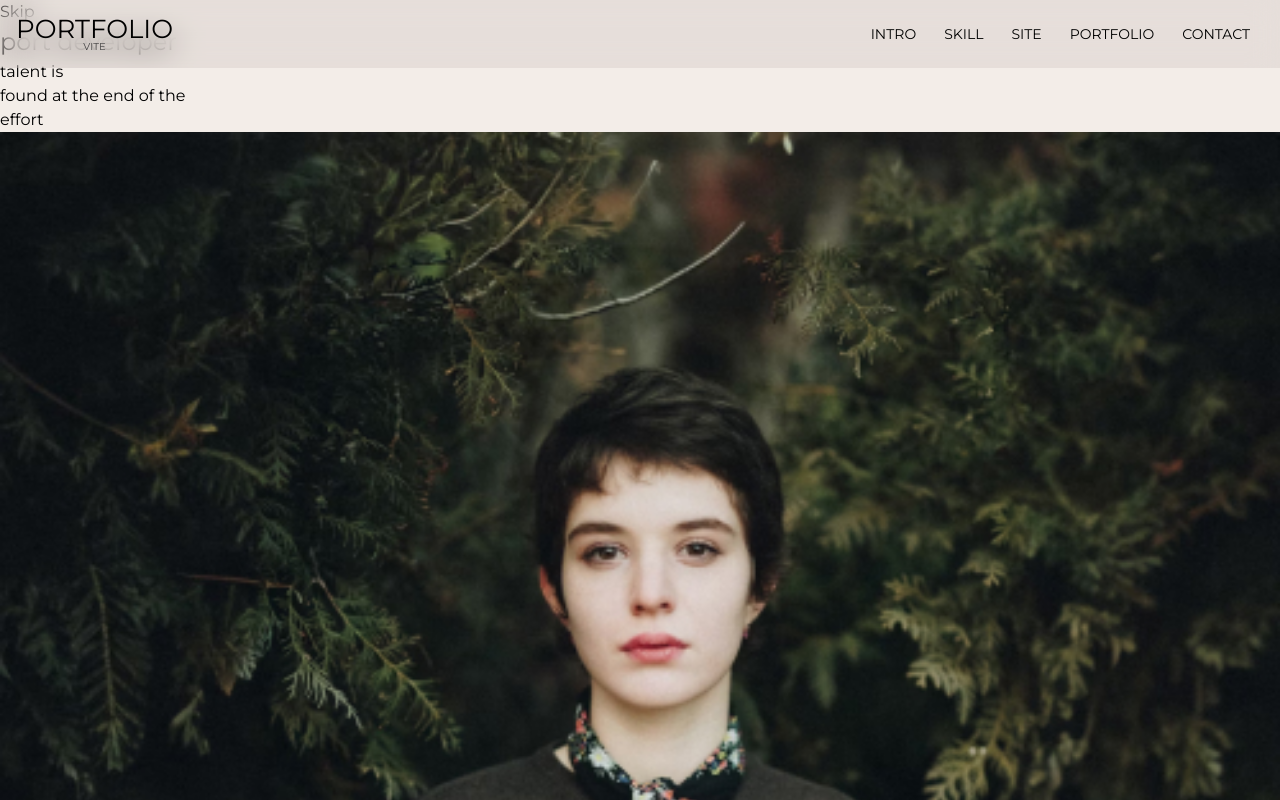
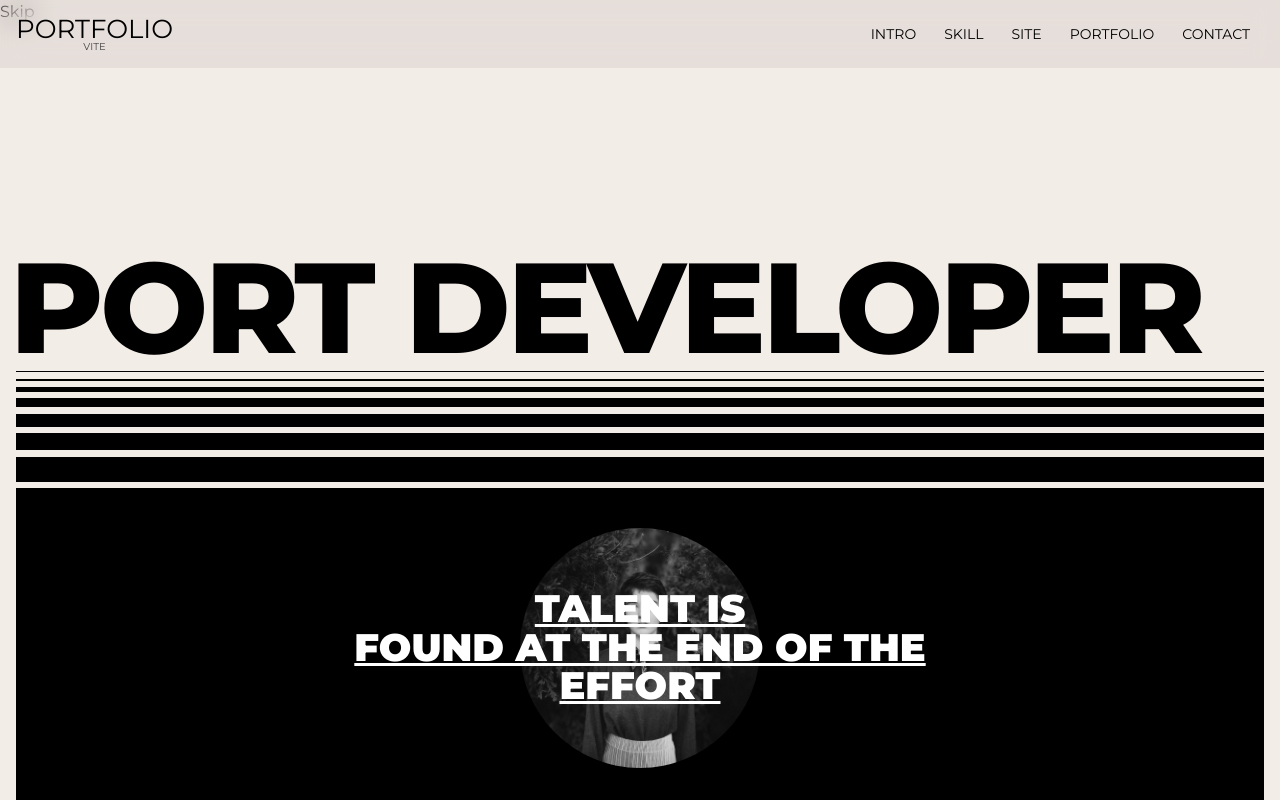
Before and after one commit to alliejj99/port2024-next, a Next.js app: page / in a window 1280 px wide. Shown: the top 800 px of the page. Built offline with nearby package versions, Linux system fonts and the light colour scheme; a small style sheet from the web is missing; a web font is replaced by a local one.

Commit message:
인트로 영역 스타일

```diff
--- a/src/assets/scss/section/_intro.scss
+++ b/src/assets/scss/section/_intro.scss
@@ -0,0 +1,166 @@
+#intro {
+  height: 100vh;
+}
+
+.intro__inner {
+  width: 100%;
+  height: 100%;
+  display: flex;
+  align-items: flex-start;
+  justify-content: flex-end;
+  flex-direction: column;
+  padding: 16px;
+
+  @media (max-width: 800px) {
+    justify-content: center;
+  }
+
+  .intro__title {
+    font-size: 10vw;
+    text-transform: uppercase;
+    line-height: 1;
+    font-weight: 800;
+    white-space: nowrap;
+    text-indent: -0.5vw;
+    letter-spacing: -0.3vw;
+
+    @media (max-width: 320px) {
+      display: none;
+    }
+  }
+
+  .intro__text {
+    width: 100%;
+    height: 40vh;
+    background-color: var(--black);
+    color: var(--white);
+    display: flex;
+    align-items: center;
+    justify-content: center;
+    flex-direction: column;
+    position: relative;
+
+    .text {
+      font-size: 3vw;
+      line-height: 1;
+      font-weight: 900;
+      text-transform: uppercase;
+      text-decoration: underline;
+      text-align: center;
+      position: relative;
+      z-index: 100;
+      transition: all 0.3s;
+      // cursor: all-scroll;
+
+      @media (max-width: 800px) {
+        font-size: 24px;
+      }
+    }
+
+    .img {
+      position: absolute;
+      left: 50%;
+      top: 50%;
+      transform: translate(-50%, -50%);
+      width: 30vh;
+      height: 30vh;
+      border-radius: 50%;
+      overflow: hidden;
+      filter: grayscale(100%); // 흑백효과
+      transition: all 0.3s;
+
+      @media (max-width: 320px) {
+        width: 20vh;
+        height: 20vh;
+      }
+    }
+
+    &:hover .text {
+      opacity: 0;
+    }
+
+    &:hover .img {
+      filter: grayscale(0);
+    }
+  }
+
+  .intro__lines {
+    width: 100%;
+
+    .line {
+      display: block;
+      width: 100%;
+      height: 1px;
+      background-color: var(--black);
+      margin-bottom: 0.5vw;
+
+      &:nth-child(1) {
+        height: 1px;
+      }
+
+      &:nth-child(2) {
+        height: 2px;
+      }
+
+      &:nth-child(3) {
+        height: 5px;
+      }
+
+      &:nth-child(4) {
+        height: 9px;
+      }
+
+      &:nth-child(5) {
+        height: 13px;
+      }
+
+      &:nth-child(6) {
+        height: 17px;
+      }
+
+      &:nth-child(7) {
+        height: 25px;
+      }
+    }
+
+    &.bottom {
+      .line {
+        margin-top: 0.5vw;
+        margin-bottom: 0;
+        display: none;
+
+        @media (max-width: 800px) {
+          display: block;
+        }
+
+        &:nth-child(1) {
+          height: 25px;
+        }
+
+        &:nth-child(2) {
+          height: 17px;
+        }
+
+        &:nth-child(3) {
+          height: 13px;
+        }
+
+        &:nth-child(4) {
+          height: 9px;
+        }
+
+        &:nth-child(5) {
+          height: 5px;
+        }
+
+        &:nth-child(6) {
+          height: 2px;
+        }
+
+        &:nth-child(7) {
+          height: 1px;
+        }
+      }
+    }
+  }
+}
--- a/src/assets/scss/setting/_reset.scss
+++ b/src/assets/scss/setting/_reset.scss
@@ -36,6 +36,7 @@
 figcaption {
   margin: 0;
   padding: 0;
+  cursor: default;
 }
 
 // 폰트 초기화
```
